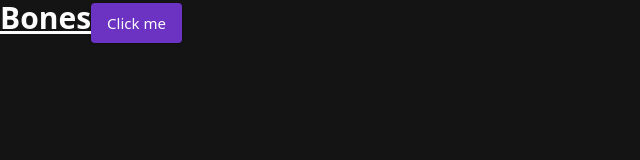
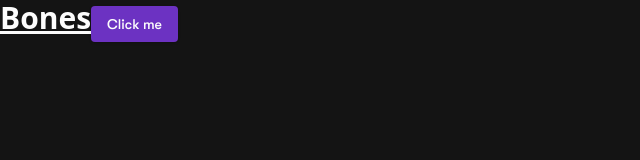
Before and after one commit to AkashSDas/bones, a React (Vite) app in the folder frontend/: page / in a window 1280 px wide. Shown: the top 160 px of the page, without its empty margins (0-640 px from the left). Built offline with nearby package versions, Linux system fonts and the light colour scheme; the HTML template or start-up script is replaced by a standard one.

Commit message:
[fe] create navbar and change styles of button component

```diff
--- a/frontend/src/components/shared/Button.tsx
+++ b/frontend/src/components/shared/Button.tsx
@@ -5,7 +5,7 @@ import { type ButtonHTMLAttributes, forwardRef } from "react";
 import { cn } from "@/utils/styles";
 
 const variants = cva(
-    "inline-flex items-center justify-center text-sm md:text-[15px] font-medium transition-colors whitespace-nowrap rounded-btn focus-visible:outline-none focus-visible:ring-1 disabled:pointer-events-none gap-2 [&_svg]:pointer-events-none [&_svg]:size-4 md:[&_svg]:size-[18px] [&_svg]:shrink-0 disabled:opacity-70 shadow",
+    "inline-flex font-body items-center justify-center text-sm md:text-sm font-medium transition-colors whitespace-nowrap rounded-btn focus-visible:outline-none focus-visible:ring-1 disabled:pointer-events-none gap-2 [&_svg]:pointer-events-none [&_svg]:size-4 md:[&_svg]:size-[18px] [&_svg]:shrink-0 disabled:opacity-70 shadow",
     {
         variants: {
             variant: {
@@ -17,8 +17,8 @@ const variants = cva(
                 success: `bg-success-500 hover:bg-success-600 active:bg-success-700 disabled:bg-success-900`,
             },
             size: {
-                default: "h-9 px-[14px] md:h-10 md:px-4",
-                icon: "w-9 h-9 md:h-10 md:w-10",
+                default: "h-9 px-[14px] md:h-9 md:px-4",
+                icon: "w-9 h-9 md:h-9 md:w-9",
             },
         },
         defaultVariants: {
--- /dev/null
+++ b/frontend/src/components/shared/Navbar.tsx
@@ -0,0 +1,26 @@
+import { MenuIcon, SearchIcon } from "lucide-react";
+import React from "react";
+
+import Logo from "@/assets/svgs/logo.svg?react";
+
+import { Button } from "./Button";
+
+export function Navbar(): React.JSX.Element {
+    return (
+        <nav className="flex items-center justify-between w-full h-12 gap-2 px-4 border-b md:h-14 md:px-8 bg-grey-950 border-b-grey-800">
+            <Logo className="h-[23.15px] w-[37.98px] md:h-[30.86px] md:w-[50.64px]" />
+
+            <Button variant="secondary" size="icon" className="visible md:hidden">
+                <MenuIcon />
+            </Button>
+
+            <div className="items-center justify-end hidden gap-4 md:flex">
+                <Button size="icon" variant="ghost">
+                    <SearchIcon />
+                </Button>
+                <Button variant="secondary">Login</Button>
+                <Button>Create Account</Button>
+            </div>
+        </nav>
+    );
+}
```
